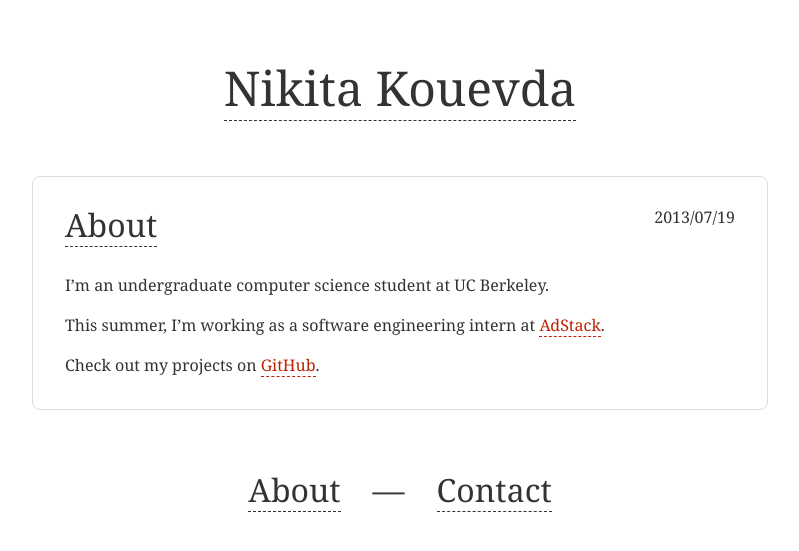
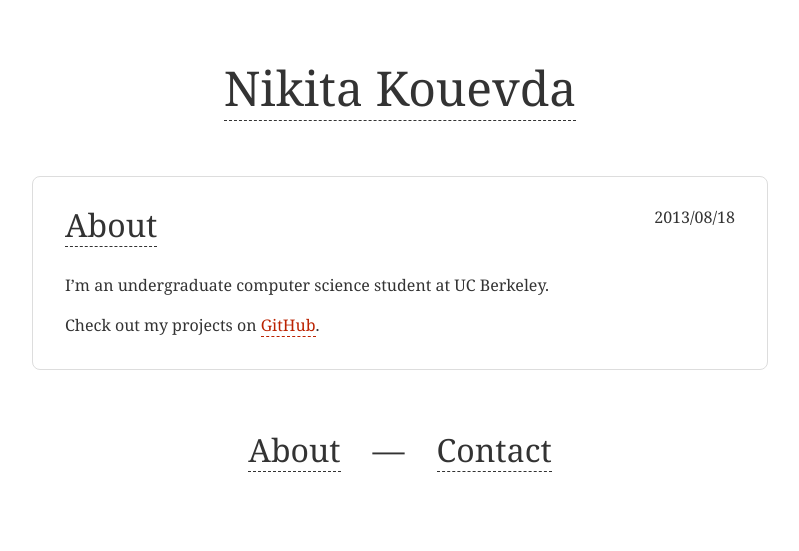
Before and after one commit to nkouevda/nkouevda.github.io, a Jekyll site: the page built from about/index.md, in a window 1280 px wide. Shown: the top 551 px of the page, without its empty margins (240-1039 px from the left). Built offline with Jekyll 4.4.1, drawn with Linux system fonts in a browser that asks for light colours.

Commit message:
Remove former position.

```diff
--- a/about/index.md
+++ b/about/index.md
@@ -2,11 +2,9 @@
 layout: post
 title: About
 author: Nikita Kouevda
-date: 2013/07/19
+date: 2013/08/18
 ---
 
 I'm an undergraduate computer science student at UC Berkeley.
 
-This summer, I'm working as a software engineering intern at [AdStack](http://adstack.com/).
-
 Check out my projects on [GitHub](https://github.com/nkouevda).
```
